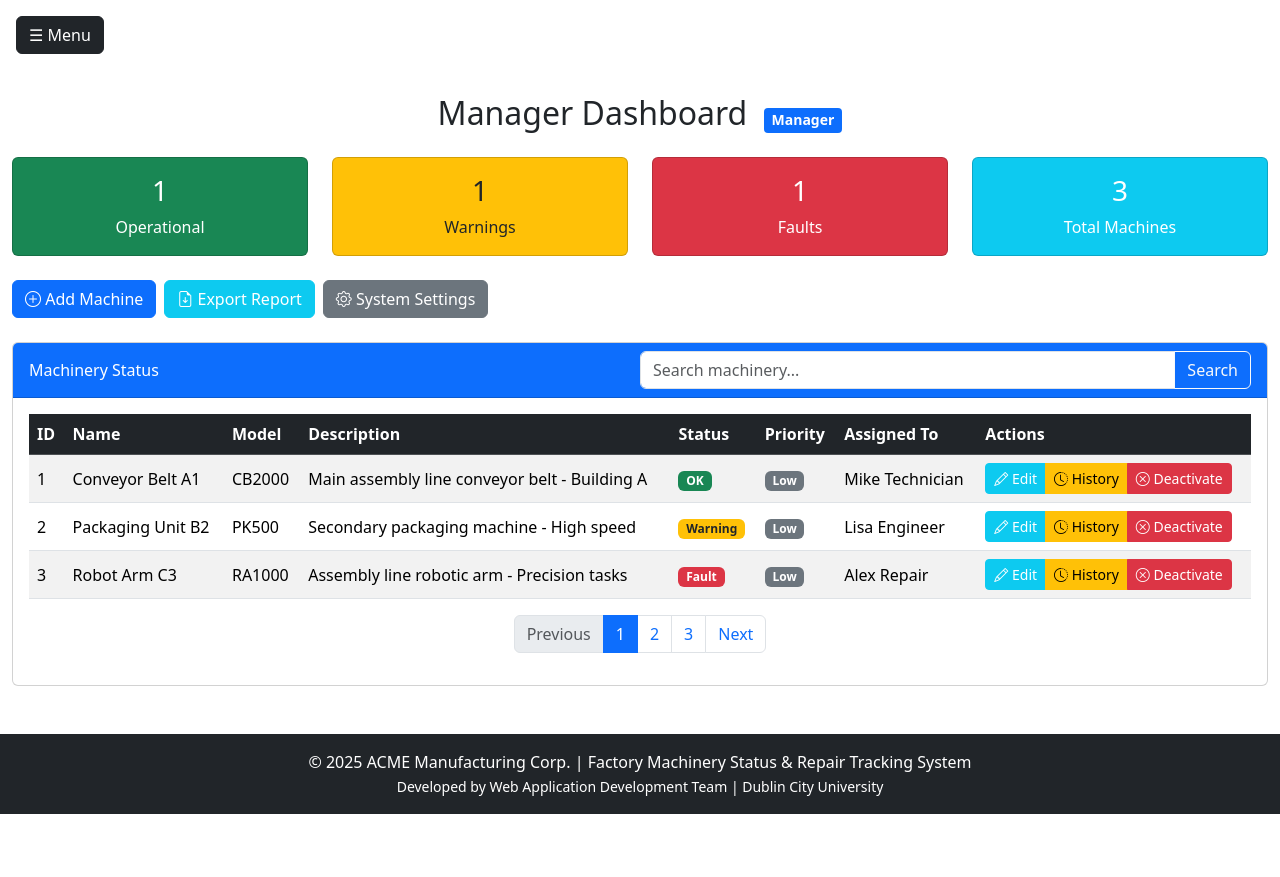
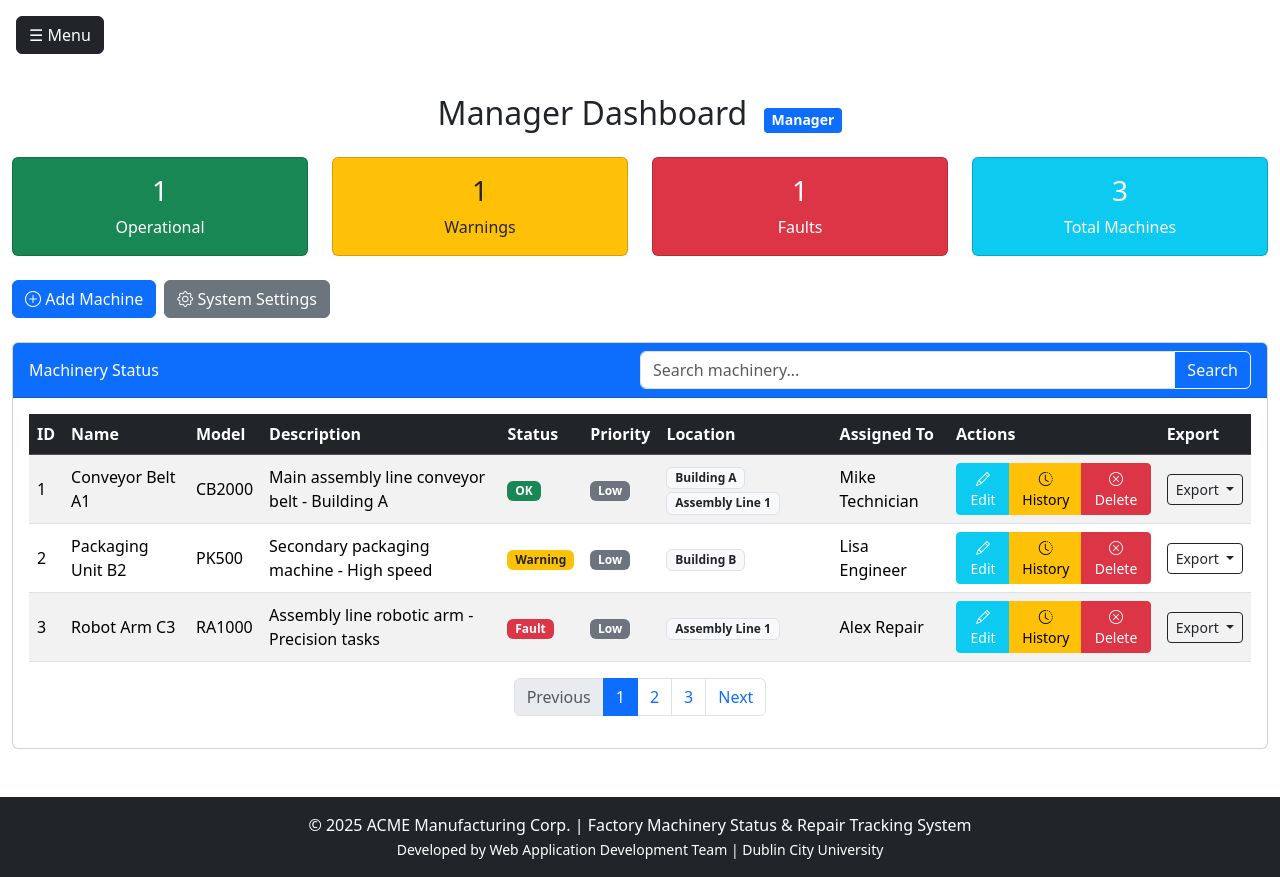
Before and after one commit to groupProjectDCU/manufactureWatch, a Django app: page /accounts/dashboard/manager/ in a window 1280 px wide. Before the commit the page ends 814 px from the top, so only its background shows below. Run offline with Django 5.2, Linux system fonts and the light colour scheme; a user stored in the database is signed in; data comes from the database, SQL or seed files in the repository.

```diff
--- a/accounts/templates/accounts/manager_dashboard.html
+++ b/accounts/templates/accounts/manager_dashboard.html
@@ -1,4 +1,5 @@
 {% extends 'accounts/dashboard_base.html' %}
+{% load custom_filters %}
 
 {% block title %}Manager Dashboard - Factory Machinery Status & Repair Tracking{% endblock %}
 
@@ -54,12 +55,9 @@
     <div class="row mb-4">
         <div class="col-12">
             <div class="d-flex gap-2">
-                <!--<button class="btn btn-primary"><i class="bi bi-plus-circle"></i> Add Machine</button>-->
                 <a href="{% url 'accounts:create_machines' %}" class="btn btn-primary">
                     <i class="bi bi-plus-circle"></i> Add Machine
                 </a>
-                <!-- <button class="btn btn-success"><i class="bi bi-person-plus"></i> Assign Technician</button> -->
-                <button class="btn btn-info text-white"><i class="bi bi-file-earmark-arrow-down"></i> Export Report</button>
                 <button class="btn btn-secondary"><i class="bi bi-gear"></i> System Settings</button>
             </div>
         </div>
@@ -85,8 +83,10 @@
                             <th>Description</th>
                             <th>Status</th>
                             <th>Priority</th>
+                            <th>Location</th>
                             <th>Assigned To</th>
                             <th>Actions</th>
+                            <th>Export</th>
                         </tr>
                     </thead>
                     <tbody>
@@ -117,6 +117,13 @@
                                     {% endif %}
                                 </td>
                                 <td>
+                                    {% for collection_name in machine_collections|get_item:machine.machine_id %}
+                                        <span class="badge bg-light text-dark border">{{ collection_name }}</span>
+                                    {% empty %}
+                                        <span class="text-muted">—</span>
+                                    {% endfor %}
+                                </td>
+                                <td>
                                     {% for a in machine.machineryassignment_set.all %}
                                         {% if a.is_active %}
                                             {{ a.assigned_to.get_full_name|default:"Unassigned" }}
@@ -133,9 +140,31 @@
                                         <button class="btn btn-sm btn-warning">
                                             <i class="bi bi-clock-history"></i> History
                                         </button>
-                                        <button class="btn btn-sm btn-danger">
-                                            <i class="bi bi-x-circle"></i> Deactivate
+                                        <a href="{% url 'accounts:delete_machine' machine.machine_id %}"
+                                           class="btn btn-sm btn-danger" onclick="return confirm('Are you sure you want to delete this machine?');">
+                                            <i class="bi bi-x-circle"></i> Delete
+                                        </a>
+                                    </div>
+                                </td>
+                                <td>
+                                    <div class="dropdown">
+                                        <button class="btn btn-sm btn-outline-dark dropdown-toggle" type="button" data-bs-toggle="dropdown" aria-expanded="false">
+                                            Export
                                         </button>
+                                        <ul class="dropdown-menu">
+                                            <li>
+                                                <a class="dropdown-item" href="{% url 'accounts:export_machine_by_id' machine.machine_id %}">
+                                                    By ID
+                                                </a>
+                                            </li>
+                                            {% for mc in machine.machinerycollection_set.all %}
+                                            <li>
+                                                <a class="dropdown-item" href="{% url 'accounts:export_machines_by_collection' mc.collection.collection_id %}">
+                                                    {{ mc.collection.name }}
+                                                </a>
+                                            </li>
+                                            {% endfor %}
+                                        </ul>
                                     </div>
                                 </td>
                             </tr>
@@ -158,52 +187,6 @@
             </nav>
         </div>
     </div>
-
-    <!-- Recent Activity Log -->
-{#    <div class="card mb-4">#}
-{#        <div class="card-header bg-secondary text-white">#}
-{#            Recent Activity#}
-{#        </div>#}
-{#        <div class="card-body">#}
-{#            <ul class="list-group">#}
-{#                <li class="list-group-item d-flex justify-content-between align-items-center">#}
-{#                    <div>#}
-{#                        <span class="badge bg-success me-2">Update</span>#}
-{#                        Machine FM-101 maintenance completed#}
-{#                    </div>#}
-{#                    <span class="text-muted small">10 minutes ago</span>#}
-{#                </li>#}
-{#                <li class="list-group-item d-flex justify-content-between align-items-center">#}
-{#                    <div>#}
-{#                        <span class="badge bg-warning text-dark me-2">Warning</span>#}
-{#                        Machine FM-102 reported unusual vibration#}
-{#                    </div>#}
-{#                    <span class="text-muted small">1 hour ago</span>#}
-{#                </li>#}
-{#                <li class="list-group-item d-flex justify-content-between align-items-center">#}
-{#                    <div>#}
-{#                        <span class="badge bg-danger me-2">Fault</span>#}
-{#                        Machine FM-103 reported critical temperature#}
-{#                    </div>#}
-{#                    <span class="text-muted small">3 hours ago</span>#}
-{#                </li>#}
-{#                <li class="list-group-item d-flex justify-content-between align-items-center">#}
-{#                    <div>#}
-{#                        <span class="badge bg-info text-white me-2">Assignment</span>#}
-{#                        Technician Sarah Johnson assigned to Machine FM-102#}
-{#                    </div>#}
-{#                    <span class="text-muted small">5 hours ago</span>#}
-{#                </li>#}
-{#                <li class="list-group-item d-flex justify-content-between align-items-center">#}
-{#                    <div>#}
-{#                        <span class="badge bg-primary me-2">New</span>#}
-{#                        Machine FM-104 added to inventory#}
-{#                    </div>#}
-{#                    <span class="text-muted small">Yesterday</span>#}
-{#                </li>#}
-{#            </ul>#}
-{#        </div>#}
-{#    </div>#}
 {% endblock %}
 
 {% block extra_js %}
```
Also changed, not shown: accounts/templates/accounts/create_machinery.html (+13 -2 lines), accounts/templates/accounts/update_machinery.html (+15 -1 lines).
